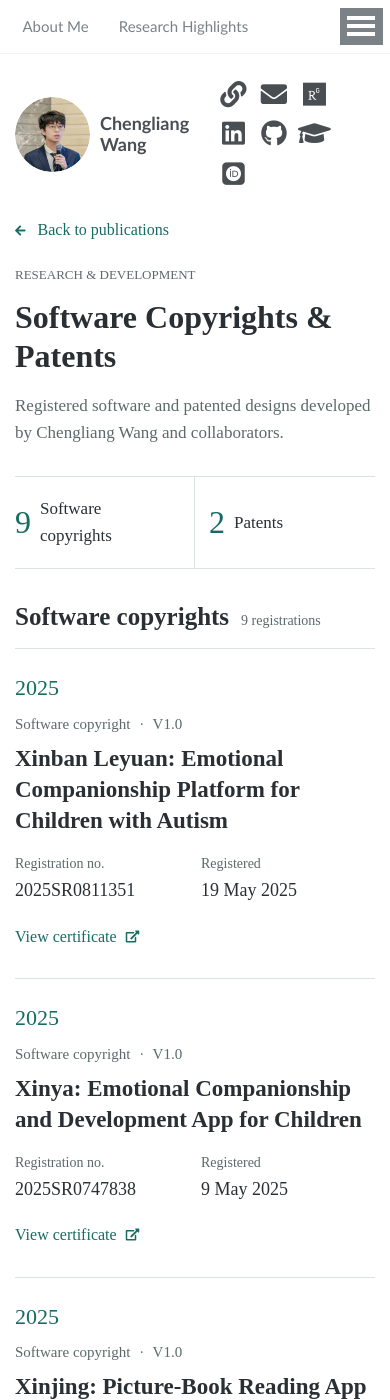
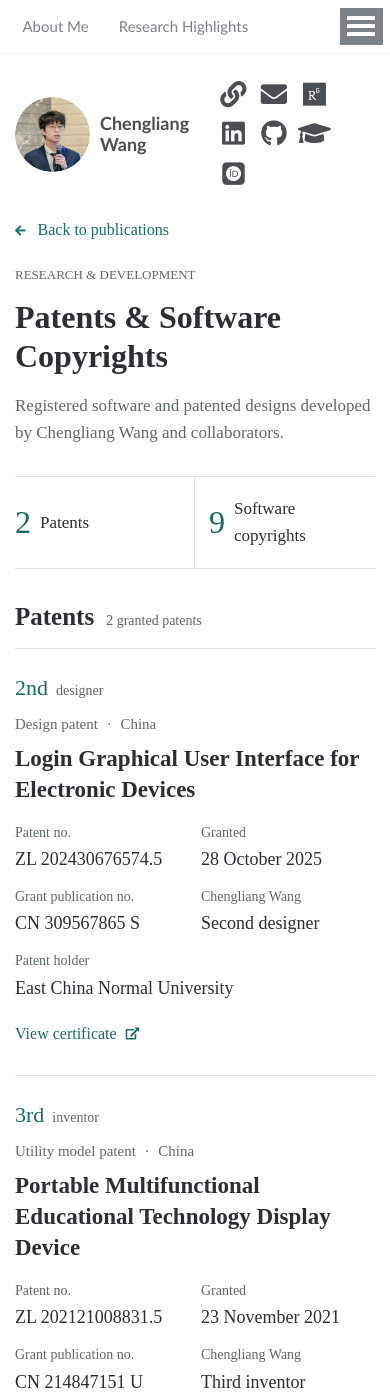
Before and after one commit to wcledutech/wcledutech.github.io, a Jekyll site: the page built from _pages/software-copyrights-patents.html, in a window 390 px wide and 1400 px high. Built offline with Jekyll 4.4.1, drawn with Linux system fonts in a browser that asks for light colours; some web fonts are replaced; some of the changed text lies outside the part shown.

Commit message:
Prioritize patents and order intellectual property by contributor position

```diff
--- a/_pages/software-copyrights-patents.html
+++ b/_pages/software-copyrights-patents.html
@@ -1,52 +1,31 @@
 ---
 layout: default
 permalink: /software-copyrights-patents/
-title: "Software Copyrights & Patents"
+title: "Patents & Software Copyrights"
 excerpt: "Chengliang Wang's software copyright registrations and patents, with registration details and original certificates."
 author_profile: true
 ---
-<link rel="stylesheet" href="{{ '/assets/css/intellectual-property.css' | relative_url }}?v=20261116">
+<link rel="stylesheet" href="{{ '/assets/css/intellectual-property.css' | relative_url }}?v=20261116-positions">
 <div class="ip-page">
   <nav class="ip-back" aria-label="Publication portfolio">
     <a href="{{ '/publications/' | relative_url }}"><i class="fas fa-arrow-left" aria-hidden="true"></i> Back to publications</a>
   </nav>
   <header class="ip-header">
     <p class="ip-kicker">Research &amp; Development</p>
-    <h1>Software Copyrights &amp; Patents</h1>
+    <h1>Patents &amp; Software Copyrights</h1>
     <p class="ip-intro">Registered software and patented designs developed by Chengliang Wang and collaborators.</p>
     <nav class="ip-overview" aria-label="Browse intellectual property">
+      <a href="#patents"><strong>{{ site.data.intellectual_property.patents.size }}</strong><span>Patents</span><i class="fas fa-arrow-down" aria-hidden="true"></i></a>
       <a href="#software-copyrights"><strong>{{ site.data.intellectual_property.software.size }}</strong><span>Software copyrights</span><i class="fas fa-arrow-down" aria-hidden="true"></i></a>
-      <a href="#patents"><strong>{{ site.data.intellectual_property.patents.size }}</strong><span>Patents</span><i class="fas fa-arrow-down" aria-hidden="true"></i></a>
     </nav>
   </header>
-
-  <section class="ip-section" id="software-copyrights" aria-labelledby="software-title">
-    <div class="ip-section-heading"><h2 id="software-title">Software copyrights</h2><span>{{ site.data.intellectual_property.software.size }} registrations</span></div>
-    <div class="ip-list">
-      {% for item in site.data.intellectual_property.software %}
-      <article class="ip-record" id="{{ item.id | escape }}">
-        <div class="ip-year">{% if item.date %}{{ item.date | date: '%Y' }}{% else %}{{ item.year }}{% endif %}</div>
-        <div class="ip-record-body">
-          <p class="ip-type">Software copyright <span aria-hidden="true">·</span> {{ item.version | escape }}</p>
-          <h3>{% if item.document %}<a href="{{ item.document | relative_url }}" target="_blank" rel="noopener noreferrer" data-no-lightbox aria-label="{{ item.title | escape }} — {{ item.document_label | downcase }} (opens in a new tab)">{{ item.title | escape }}</a>{% else %}{{ item.title | escape }}{% endif %}</h3>
-          {% if item.subtitle %}<p class="ip-subtitle">{{ item.subtitle | escape }}</p>{% endif %}
-          <dl class="ip-details">
-            <div><dt>Registration no.</dt><dd>{{ item.registration_number | escape }}</dd></div>
-            {% if item.date %}<div><dt>{{ item.date_label | escape }}</dt><dd><time datetime="{{ item.date }}">{{ item.date | date: '%-d %B %Y' }}</time></dd></div>{% endif %}
-          </dl>
-          {% if item.document %}<a class="ip-document" href="{{ item.document | relative_url }}" target="_blank" rel="noopener noreferrer" data-no-lightbox aria-label="{{ item.document_label | escape }} for {{ item.title | escape }} (opens in a new tab)">{{ item.document_label | escape }} <i class="fas fa-external-link-alt" aria-hidden="true"></i></a>{% endif %}
-        </div>
-      </article>
-      {% endfor %}
-    </div>
-  </section>
 
   <section class="ip-section" id="patents" aria-labelledby="patents-title">
     <div class="ip-section-heading"><h2 id="patents-title">Patents</h2><span>{{ site.data.intellectual_property.patents.size }} granted patents</span></div>
     <div class="ip-list">
       {% for item in site.data.intellectual_property.patents %}
       <article class="ip-record" id="{{ item.id | escape }}">
-        <div class="ip-year">{{ item.date | date: '%Y' }}</div>
+        <div class="ip-position"><strong>{{ item.position_label }}</strong><span>{{ item.position_type }}</span></div>
         <div class="ip-record-body">
           <p class="ip-type">{{ item.type | escape }} <span aria-hidden="true">·</span> China</p>
           <h3><a href="{{ item.document | relative_url }}" target="_blank" rel="noopener noreferrer" data-no-lightbox aria-label="{{ item.title | escape }} — view certificate (opens in a new tab)">{{ item.title | escape }}</a></h3>
@@ -63,6 +42,27 @@ author_profile: true
       {% endfor %}
     </div>
   </section>
+
+  <section class="ip-section" id="software-copyrights" aria-labelledby="software-title">
+    <div class="ip-section-heading"><h2 id="software-title">Software copyrights</h2><span>{{ site.data.intellectual_property.software.size }} registrations</span></div>
+    <div class="ip-list">
+      {% for item in site.data.intellectual_property.software %}
+      <article class="ip-record" id="{{ item.id | escape }}">
+        <div class="ip-position"><strong>{{ item.position_label }}</strong><span>{{ item.position_type }}</span></div>
+        <div class="ip-record-body">
+          <p class="ip-type">Software copyright <span aria-hidden="true">·</span> {{ item.version | escape }}</p>
+          <h3>{% if item.document %}<a href="{{ item.document | relative_url }}" target="_blank" rel="noopener noreferrer" data-no-lightbox aria-label="{{ item.title | escape }} — {{ item.document_label | downcase }} (opens in a new tab)">{{ item.title | escape }}</a>{% else %}{{ item.title | escape }}{% endif %}</h3>
+          {% if item.subtitle %}<p class="ip-subtitle">{{ item.subtitle | escape }}</p>{% endif %}
+          <dl class="ip-details">
+            <div><dt>Registration no.</dt><dd>{{ item.registration_number | escape }}</dd></div>
+            {% if item.date %}<div><dt>{{ item.date_label | escape }}</dt><dd><time datetime="{{ item.date }}">{{ item.date | date: '%-d %B %Y' }}</time></dd></div>{% else %}<div><dt>Registration year</dt><dd>{{ item.year }}</dd></div>{% endif %}
+          </dl>
+          {% if item.document %}<a class="ip-document" href="{{ item.document | relative_url }}" target="_blank" rel="noopener noreferrer" data-no-lightbox aria-label="{{ item.document_label | escape }} for {{ item.title | escape }} (opens in a new tab)">{{ item.document_label | escape }} <i class="fas fa-external-link-alt" aria-hidden="true"></i></a>{% endif %}
+        </div>
+      </article>
+      {% endfor %}
+    </div>
+  </section>
   <nav class="ip-footer" aria-label="Page navigation">
     <a href="{{ '/publications/' | relative_url }}">Back to publications</a>
     <a href="#main">Back to top <i class="fas fa-arrow-up" aria-hidden="true"></i></a>
--- a/assets/css/intellectual-property.css
+++ b/assets/css/intellectual-property.css
@@ -35,7 +35,9 @@
 .ip-page .ip-section-heading h2 { margin: 0; font-size: 28px; line-height: 1.3; }
 .ip-section-heading > span { margin-left: auto; color: var(--ip-muted); font-size: 16px; white-space: nowrap; }
 .ip-record { display: grid; grid-template-columns: 90px minmax(0, 1fr); gap: 24px; padding: 28px 0; border-bottom: 1px solid var(--ip-line); scroll-margin-top: 85px; }
-.ip-year { padding-top: 1px; color: var(--ip-accent); font-size: 27px; line-height: 1.25; }
+.ip-position { padding-top: 1px; color: var(--ip-accent); line-height: 1.25; }
+.ip-position strong { display: block; font-size: 27px; font-weight: 400; }
+.ip-position span { display: block; margin-top: 6px; color: var(--ip-muted); font-size: 14px; }
 .ip-record-body { min-width: 0; }
 .ip-page .ip-type { margin-bottom: 7px; color: var(--ip-muted); font-size: 15px; }
 .ip-type span { padding: 0 5px; }
@@ -65,7 +67,9 @@
   .ip-section-heading { flex-wrap: wrap; gap: 4px 12px; }
   .ip-section-heading > span { margin-left: 0; font-size: 14px; }
   .ip-record { grid-template-columns: minmax(0, 1fr); gap: 10px; padding: 24px 0; }
-  .ip-year { font-size: 22px; }
+  .ip-position { display: flex; align-items: baseline; gap: 8px; }
+  .ip-position strong { font-size: 22px; }
+  .ip-position span { margin-top: 0; }
   .ip-page .ip-record h3 { font-size: 23px; }
   .ip-details { gap: 12px; }
 }
```
Also changed, not shown: _data/intellectual_property.json (+101 -68 lines), _pages/publications.md (+1 -1 lines), docs/intellectual-property.md (+16 -0 lines).
